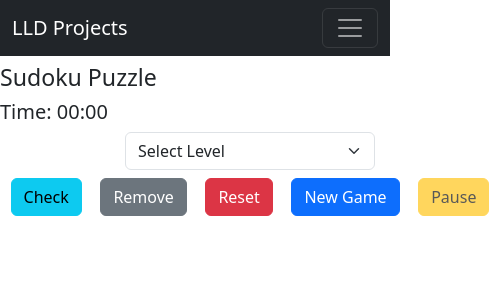
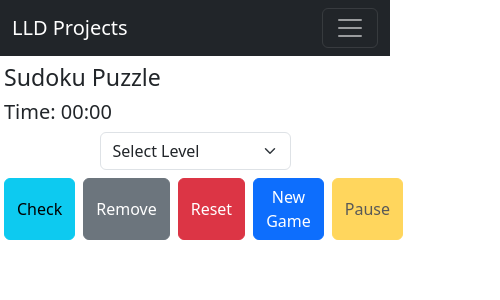
Before and after one commit to nareshb7/LLD-Projects, a React (Vite) app: page /LLD-Projects/sudkou in a window 390 px wide. Shown: the top 300 px of the page, 500 px wide, since content can reach past the window. Built offline with nearby package versions, Linux system fonts and the light colour scheme.

Commit message:
style: sudoku mobile responsive

```diff
--- a/src/projects/sudoku/container/Board.tsx
+++ b/src/projects/sudoku/container/Board.tsx
@@ -30,7 +30,7 @@ const Board = ({
   }
 
   return (
-    <div className="text-center m-4">
+    <div className="text-center m-2">
       {board.map((row, rowIndex) => {
         return (
           <div
--- a/src/projects/sudoku/container/Cell.tsx
+++ b/src/projects/sudoku/container/Cell.tsx
@@ -22,7 +22,7 @@ const CellComp = ({
   return (
     <input
       disabled={disabled}
-      readOnly={disabled}
+      readOnly={true}
       autoComplete="off"
       value={value.trim()}
       className={`form-control text-center m-0 p-2 ${className}`}
--- a/src/projects/sudoku/hook.ts
+++ b/src/projects/sudoku/hook.ts
@@ -43,7 +43,7 @@ const useSudoku = () => {
     setLastValue(num);
     if (newBoard[row][col].defaultValue !== num && num) {
       const newMistakeCount = mistakesCount + 1;
-      let message = `This is wrong value you have only ${
+      let message = `Entered value is wrong, you have only ${
         MISTAKES_LIMT - newMistakeCount
       } chances left`;
       if (newMistakeCount == MISTAKES_LIMT) {
--- a/src/projects/sudoku/index.tsx
+++ b/src/projects/sudoku/index.tsx
@@ -24,7 +24,7 @@ const Sudoku = () => {
     handleGamePause,
   } = useSudoku();
   return (
-    <div className="sudoku-wrapper mx-auto my-2 ">
+    <div className="sudoku-wrapper mx-auto my-2 col-12 col-sm-6 col-lg-4 px-1">
       <h3>Sudoku Puzzle</h3>
       <h5>Time: {convertSecondsToHours(timer)}</h5>
       <div className="my-2  mx-auto d-flex justify-content-evenly text-center">
--- a/src/projects/sudoku/style.css
+++ b/src/projects/sudoku/style.css
@@ -1,8 +1,3 @@
-.sudoku-wrapper {
-  width: 500px;
-  margin: 10 auto;
-}
-
 .sudoku-wrapper .board-cell:focus {
   caret-color: transparent;
 }
```
